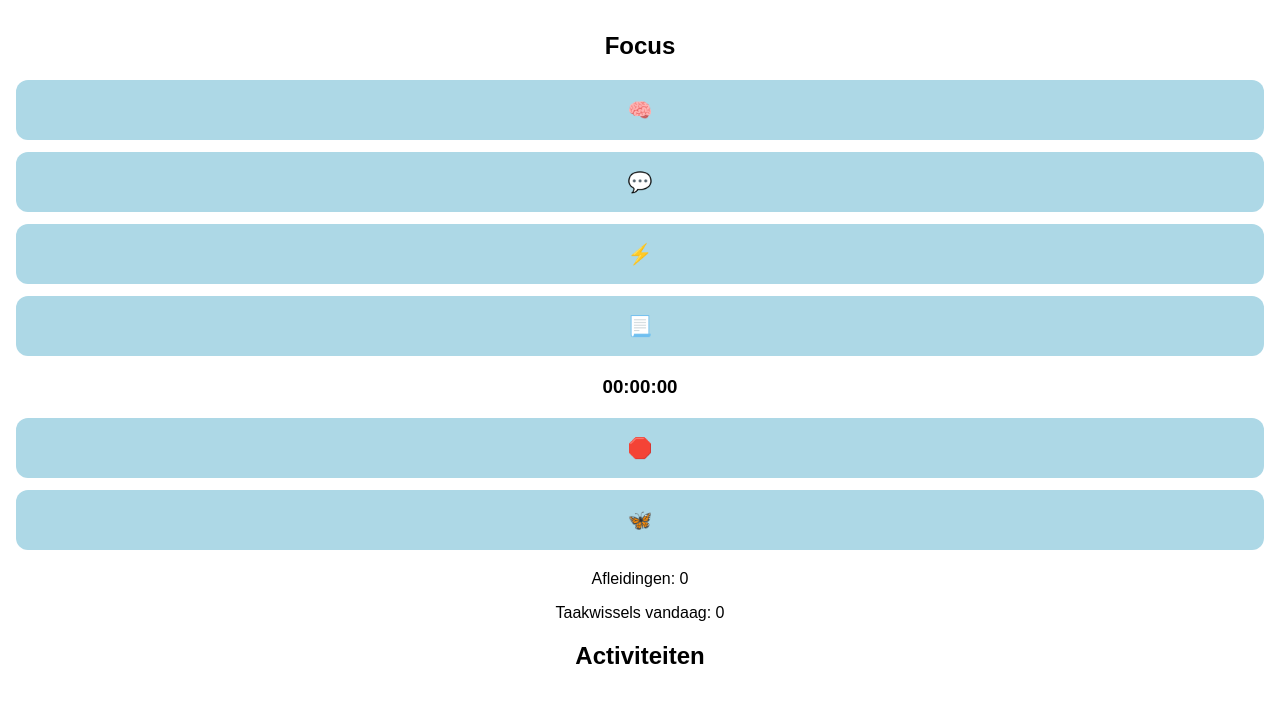
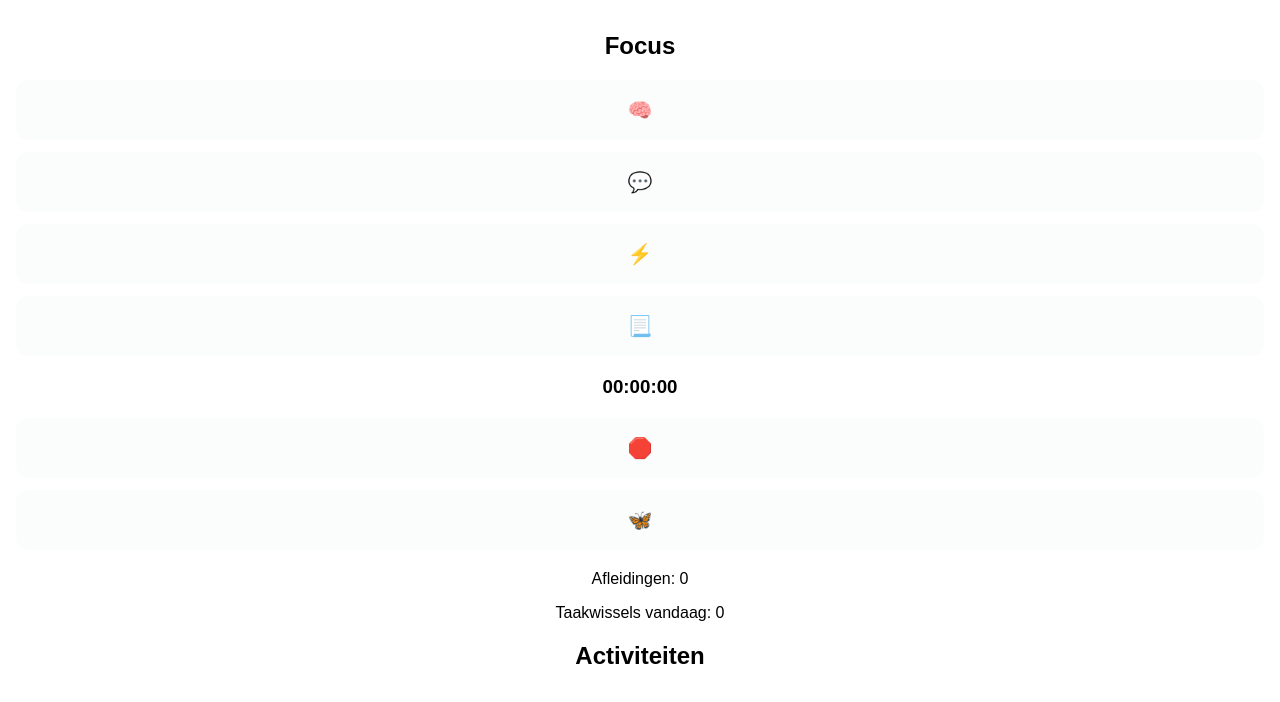
Before and after one commit to AnnVisser/focus-app, a plain HTML site: page index.html in a window 1280 px wide. Drawn offline with Linux system fonts and the light colour scheme.

Commit message:
Focus-app: test version 1.21

```diff
--- a/style.css
+++ b/style.css
@@ -22,11 +22,11 @@ button {
 	padding: 18px;
 	border-radius: 12px;
 	border: none;
-	background-color: lightblue;
+	background-color: rgb(251, 252, 252);
 }
 
 button:active {
-	transform: scale(0, 98);
+	transform: scale(0.98);
 }
 
 ul {
```
